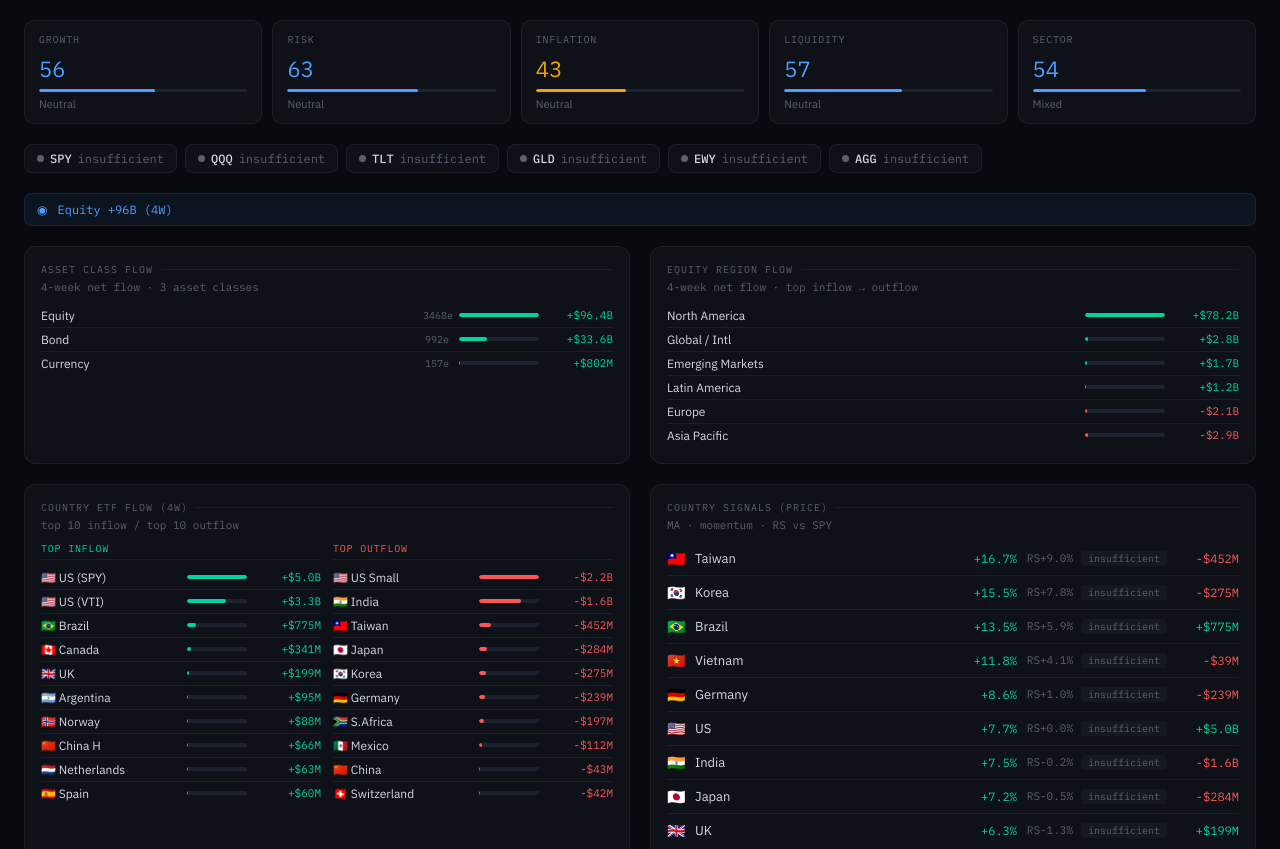
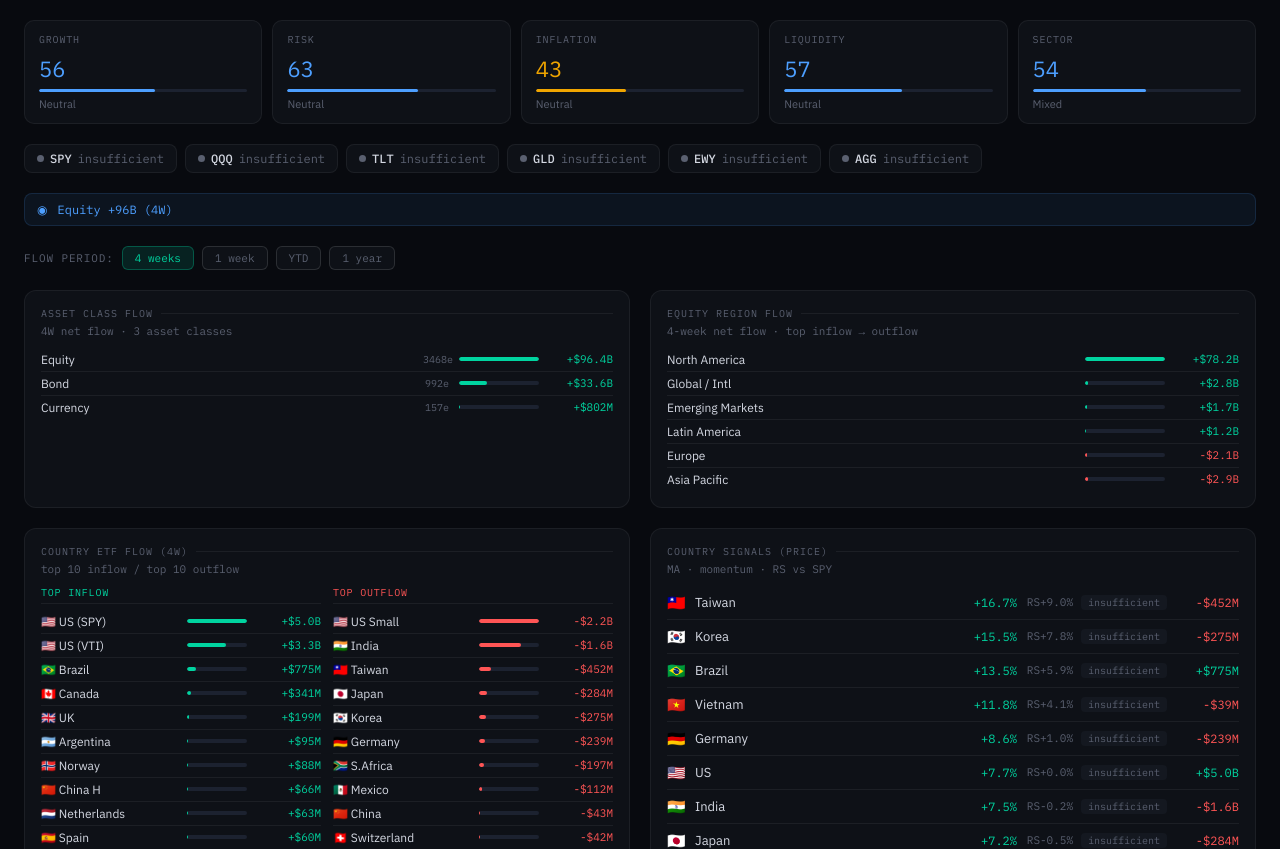
Before and after one commit to kajornwongm/market-regime, a plain HTML site: page index.html in a window 1280 px wide. Shown: the part 251-1100 px from the top of the page. Drawn offline with Linux system fonts and the light colour scheme.

Commit message:
Update index.html

```diff
--- a/index.html
+++ b/index.html
@@ -63,6 +63,9 @@
 
 .flow-notice{background:var(--bg3);border:1px solid var(--border2);border-radius:8px;padding:10px 14px;font-size:12px;color:var(--muted);font-family:var(--mono);margin-bottom:1.25rem}
 .flow-notice strong{color:var(--amber)}
+.period-btn{font-family:var(--mono);font-size:11px;padding:4px 12px;border-radius:6px;border:1px solid var(--border2);background:var(--bg2);color:var(--muted);cursor:pointer;transition:all .15s}
+.period-btn:hover{border-color:var(--border2);color:var(--text)}
+.period-btn.active{background:rgba(0,212,160,.12);border-color:rgba(0,212,160,.3);color:var(--green)}
 
 .grid2{display:grid;grid-template-columns:1fr 1fr;gap:1.25rem;margin-bottom:1.25rem}
 .grid3{display:grid;grid-template-columns:1fr 1fr 1fr;gap:1.25rem;margin-bottom:1.25rem}
@@ -114,6 +117,14 @@
     <div id="maRow" class="ma-row"></div>
     <div id="alerts" class="alerts"></div>
     <div id="flowNotice" class="flow-notice" style="display:none"></div>
+
+    <div id="periodRow" style="display:none;margin-bottom:1.25rem;align-items:center;gap:8px;flex-wrap:wrap">
+      <span style="font-family:var(--mono);font-size:11px;color:var(--muted);text-transform:uppercase;letter-spacing:.08em">Flow period:</span>
+      <button class="period-btn active" data-p="flow_4w_mn">4 weeks</button>
+      <button class="period-btn" data-p="flow_1w_mn">1 week</button>
+      <button class="period-btn" data-p="flow_ytd_mn">YTD</button>
+      <button class="period-btn" data-p="flow_1y_mn">1 year</button>
+    </div>
 
     <div id="assetRegionRow" class="grid2" style="display:none">
       <div class="card">
@@ -183,6 +194,8 @@
 <script>
 const DATA_URL="data/latest.json";
 let D=null;
+let PERIOD="flow_4w_mn";
+const PERIOD_LABEL={"flow_4w_mn":"4W","flow_1w_mn":"1W","flow_ytd_mn":"YTD","flow_1y_mn":"1Y"};
 const sc=v=>v>=0?"pos":"neg";
 const fmt=(v,d=1)=>(v>=0?"+":"")+v.toFixed(d)+"%";
 const fmtB=v=>{const a=Math.abs(v);return (v>=0?"+":"-")+"$"+(a>=1000?(a/1000).toFixed(1)+"B":a.toFixed(0)+"M")};
@@ -211,7 +224,11 @@
     :"price-only mode";
   document.getElementById("metaBar").innerHTML=`<span class="live"></span>${ts}<br>Flow: ${flowInfo}`;
   renderHero();renderScores();renderMA();renderAlerts();
-  renderAssetRegion();renderCountry();renderCommSect();renderSectors();renderTickerFlow();
+  renderFlowSections();renderSectors();renderTickerFlow();
+}
+
+function renderFlowSections(){
+  renderAssetRegion();renderCountry();renderCommSect();
 }
 
 function renderHero(){
@@ -275,14 +292,20 @@
 
 function flowRows(arr, n=10){
   if(!arr||!arr.length) return '<div style="color:var(--muted);font-size:11px;padding:4px 0">no data</div>';
-  const maxAbs=Math.max(...arr.slice(0,n).map(x=>Math.abs(x.flow_4w_mn)),1);
-  return arr.slice(0,n).map(x=>{
-    const pos=x.flow_4w_mn>=0;
-    const w=Math.abs(x.flow_4w_mn)/maxAbs*100;
+  const sorted=[...arr].sort((a,b)=>{
+    const av=a[PERIOD]??a.flow_4w_mn??0;
+    const bv=b[PERIOD]??b.flow_4w_mn??0;
+    return Math.abs(bv)-Math.abs(av);
+  });
+  const maxAbs=Math.max(...sorted.slice(0,n).map(x=>Math.abs(x[PERIOD]??x.flow_4w_mn??0)),1);
+  return sorted.slice(0,n).map(x=>{
+    const v=x[PERIOD]??x.flow_4w_mn??0;
+    const pos=v>=0;
+    const w=Math.abs(v)/maxAbs*100;
     return`<div class="fr">
       <div class="fr-name">${x.name||x.ticker}</div>
       <div class="fr-bar-wrap"><div class="fr-bar" style="width:${w}%;background:${pos?"var(--green)":"var(--red)"}"></div></div>
-      <div class="fr-val ${pos?"pos":"neg"}">${fmtB(x.flow_4w_mn)}</div>
+      <div class="fr-val ${pos?"pos":"neg"}">${fmtB(v)}</div>
     </div>`;
   }).join("");
 }
@@ -295,29 +318,35 @@
       `<strong>Flow data not loaded.</strong> Download CSVs from etfdb.com → rename as <code>equity_YYYY-MM-DD.csv</code>, <code>bond_YYYY-MM-DD.csv</code> etc. → place in <code>data/flows/</code>`;
     return;
   }
+  document.getElementById("periodRow").style.display="flex";
   document.getElementById("assetRegionRow").style.display="grid";
-  const afArr=Object.entries(af).map(([k,v])=>({name:k,...v})).sort((a,b)=>b.flow_4w_mn-a.flow_4w_mn);
-  const maxAF=Math.max(...afArr.map(x=>Math.abs(x.flow_4w_mn)),1);
-  document.getElementById("assetSub").textContent=`4-week net flow · ${afArr.length} asset classes`;
+  const pLabel=PERIOD_LABEL[PERIOD]||"4W";
+  const afArr=Object.entries(af).map(([k,v])=>({name:k,...v}))
+    .sort((a,b)=>(b[PERIOD]??b.flow_4w_mn??0)-(a[PERIOD]??a.flow_4w_mn??0));
+  const maxAF=Math.max(...afArr.map(x=>Math.abs(x[PERIOD]??x.flow_4w_mn??0)),1);
+  document.getElementById("assetSub").textContent=`${pLabel} net flow · ${afArr.length} asset classes`;
   document.getElementById("assetFlows").innerHTML=afArr.map(f=>{
-    const pos=f.flow_4w_mn>=0;
-    const w=Math.abs(f.flow_4w_mn)/maxAF*100;
+    const v=f[PERIOD]??f.flow_4w_mn??0;
+    const pos=v>=0;
+    const w=Math.abs(v)/maxAF*100;
     return`<div class="fr">
       <div class="fr-name">${f.name}</div>
       <div style="font-size:10px;color:var(--muted);min-width:28px;font-family:var(--mono)">${f.n_etfs}e</div>
       <div class="fr-bar-wrap" style="width:80px"><div class="fr-bar" style="width:${w}%;background:${pos?"var(--green)":"var(--red)"}"></div></div>
-      <div class="fr-val ${pos?"pos":"neg"}">${fmtB(f.flow_4w_mn)}</div>
+      <div class="fr-val ${pos?"pos":"neg"}">${fmtB(v)}</div>
     </div>`;
   }).join("");
-  const rfArr=Object.entries(rf).map(([k,v])=>({name:k,...v})).sort((a,b)=>b.flow_4w_mn-a.flow_4w_mn);
-  const maxRF=Math.max(...rfArr.map(x=>Math.abs(x.flow_4w_mn)),1);
+  const rfArr=Object.entries(rf).map(([k,v])=>({name:k,...v}))
+    .sort((a,b)=>(b[PERIOD]??b.flow_4w_mn??0)-(a[PERIOD]??a.flow_4w_mn??0));
+  const maxRF=Math.max(...rfArr.map(x=>Math.abs(x[PERIOD]??x.flow_4w_mn??0)),1);
   document.getElementById("regionFlows").innerHTML=rfArr.map(f=>{
-    const pos=f.flow_4w_mn>=0;
-    const w=Math.abs(f.flow_4w_mn)/maxRF*100;
+    const v=f[PERIOD]??f.flow_4w_mn??0;
+    const pos=v>=0;
+    const w=Math.abs(v)/maxRF*100;
     return`<div class="fr">
       <div class="fr-name">${f.name}</div>
       <div class="fr-bar-wrap" style="width:80px"><div class="fr-bar" style="width:${w}%;background:${pos?"var(--green)":"var(--red)"}"></div></div>
-      <div class="fr-val ${pos?"pos":"neg"}">${fmtB(f.flow_4w_mn)}</div>
+      <div class="fr-val ${pos?"pos":"neg"}">${fmtB(v)}</div>
     </div>`;
   }).join("");
 }
@@ -326,8 +355,9 @@
   const cf=D.country_flows||[];
   if(!cf.length) return;
   document.getElementById("countryRow").style.display="grid";
-  const inflow =cf.filter(x=>x.flow_4w_mn>0).sort((a,b)=>b.flow_4w_mn-a.flow_4w_mn);
-  const outflow=cf.filter(x=>x.flow_4w_mn<=0).sort((a,b)=>a.flow_4w_mn-b.flow_4w_mn);
+  const sorted=[...cf].sort((a,b)=>(b[PERIOD]??b.flow_4w_mn??0)-(a[PERIOD]??a.flow_4w_mn??0));
+  const inflow =sorted.filter(x=>(x[PERIOD]??x.flow_4w_mn??0)>0);
+  const outflow=sorted.filter(x=>(x[PERIOD]??x.flow_4w_mn??0)<=0).reverse();
   document.getElementById("countryIn").innerHTML=flowRows(inflow,10);
   document.getElementById("countryOut").innerHTML=flowRows(outflow,10);
   const tf=D.ticker_flows||{};
@@ -352,12 +382,14 @@
   const sf=D.sector_flows||[];
   if(!cf.length&&!sf.length) return;
   document.getElementById("commSectRow").style.display="grid";
-  const cIn =cf.filter(x=>x.flow_4w_mn>0).sort((a,b)=>b.flow_4w_mn-a.flow_4w_mn);
-  const cOut=cf.filter(x=>x.flow_4w_mn<=0).sort((a,b)=>a.flow_4w_mn-b.flow_4w_mn);
+  const cSorted=[...cf].sort((a,b)=>(b[PERIOD]??b.flow_4w_mn??0)-(a[PERIOD]??a.flow_4w_mn??0));
+  const cIn =cSorted.filter(x=>(x[PERIOD]??x.flow_4w_mn??0)>0);
+  const cOut=cSorted.filter(x=>(x[PERIOD]??x.flow_4w_mn??0)<=0).reverse();
   document.getElementById("commIn").innerHTML=flowRows(cIn,10);
   document.getElementById("commOut").innerHTML=flowRows(cOut,10);
-  const sIn =sf.filter(x=>x.flow_4w_mn>0).sort((a,b)=>b.flow_4w_mn-a.flow_4w_mn);
-  const sOut=sf.filter(x=>x.flow_4w_mn<=0).sort((a,b)=>a.flow_4w_mn-b.flow_4w_mn);
+  const sSorted=[...sf].sort((a,b)=>(b[PERIOD]??b.flow_4w_mn??0)-(a[PERIOD]??a.flow_4w_mn??0));
+  const sIn =sSorted.filter(x=>(x[PERIOD]??x.flow_4w_mn??0)>0);
+  const sOut=sSorted.filter(x=>(x[PERIOD]??x.flow_4w_mn??0)<=0).reverse();
   document.getElementById("sectIn").innerHTML=flowRows(sIn,10);
   document.getElementById("sectOut").innerHTML=flowRows(sOut,10);
 }
@@ -380,13 +412,23 @@
   if(!Object.keys(tf).length) return;
   document.getElementById("tickerFlowCard").style.display="block";
   const arr=Object.entries(tf).map(([t,v])=>({ticker:t,name:t,...v}));
-  const inflow =arr.filter(x=>x.flow_4w_mn>0).sort((a,b)=>b.flow_4w_mn-a.flow_4w_mn);
-  const outflow=arr.filter(x=>x.flow_4w_mn<=0).sort((a,b)=>a.flow_4w_mn-b.flow_4w_mn);
+  const sorted=[...arr].sort((a,b)=>(b[PERIOD]??b.flow_4w_mn??0)-(a[PERIOD]??a.flow_4w_mn??0));
+  const inflow =sorted.filter(x=>(x[PERIOD]??x.flow_4w_mn??0)>0);
+  const outflow=sorted.filter(x=>(x[PERIOD]??x.flow_4w_mn??0)<=0).reverse();
   document.getElementById("tickerIn").innerHTML=flowRows(inflow,10);
   document.getElementById("tickerOut").innerHTML=flowRows(outflow,10);
 }
 
 load();
+
+document.addEventListener("click",e=>{
+  const btn=e.target.closest(".period-btn");
+  if(!btn) return;
+  PERIOD=btn.dataset.p;
+  document.querySelectorAll(".period-btn").forEach(b=>b.classList.remove("active"));
+  btn.classList.add("active");
+  if(D) renderFlowSections();
+});
 </script>
 </body>
 </html>
```
